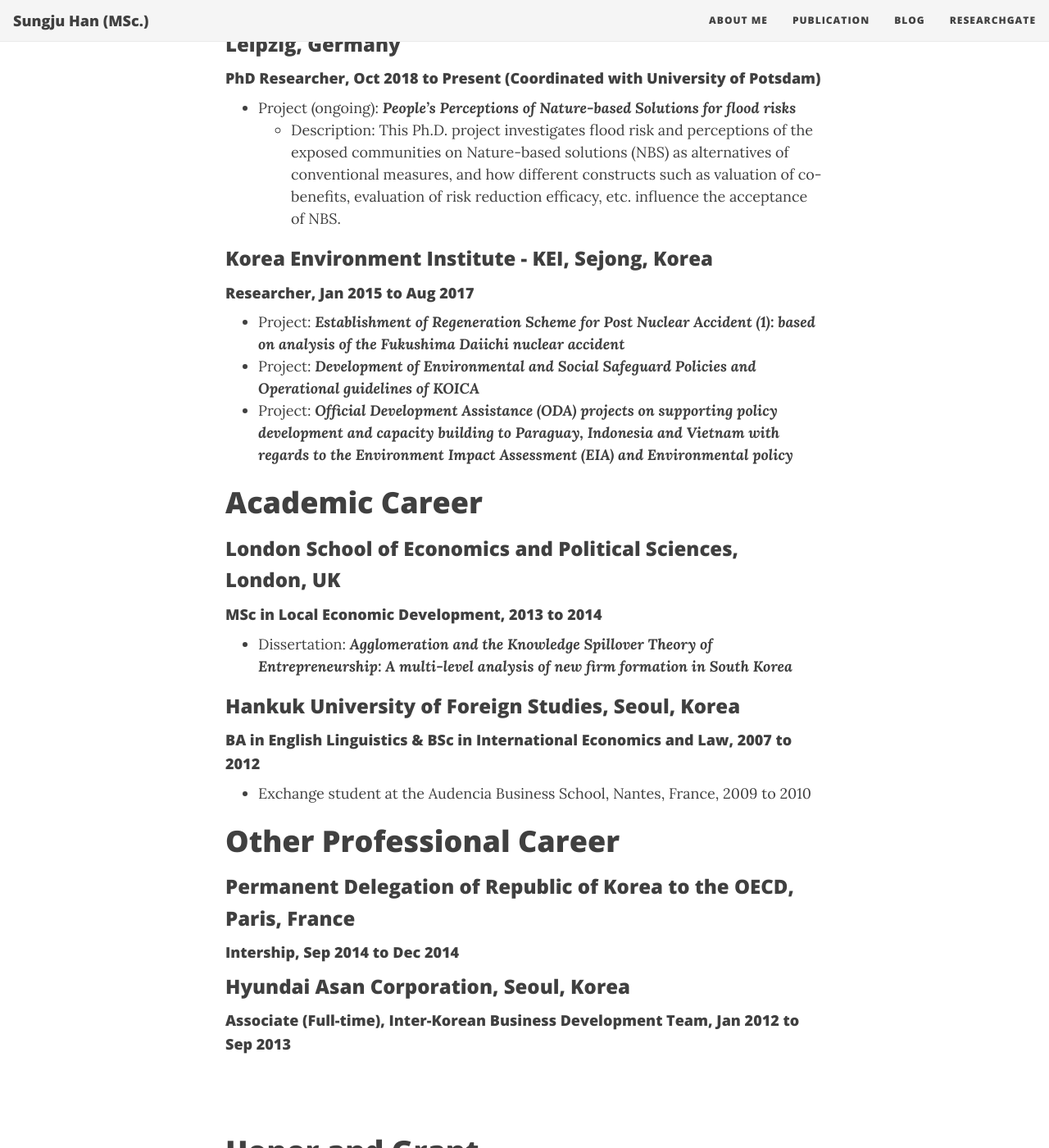
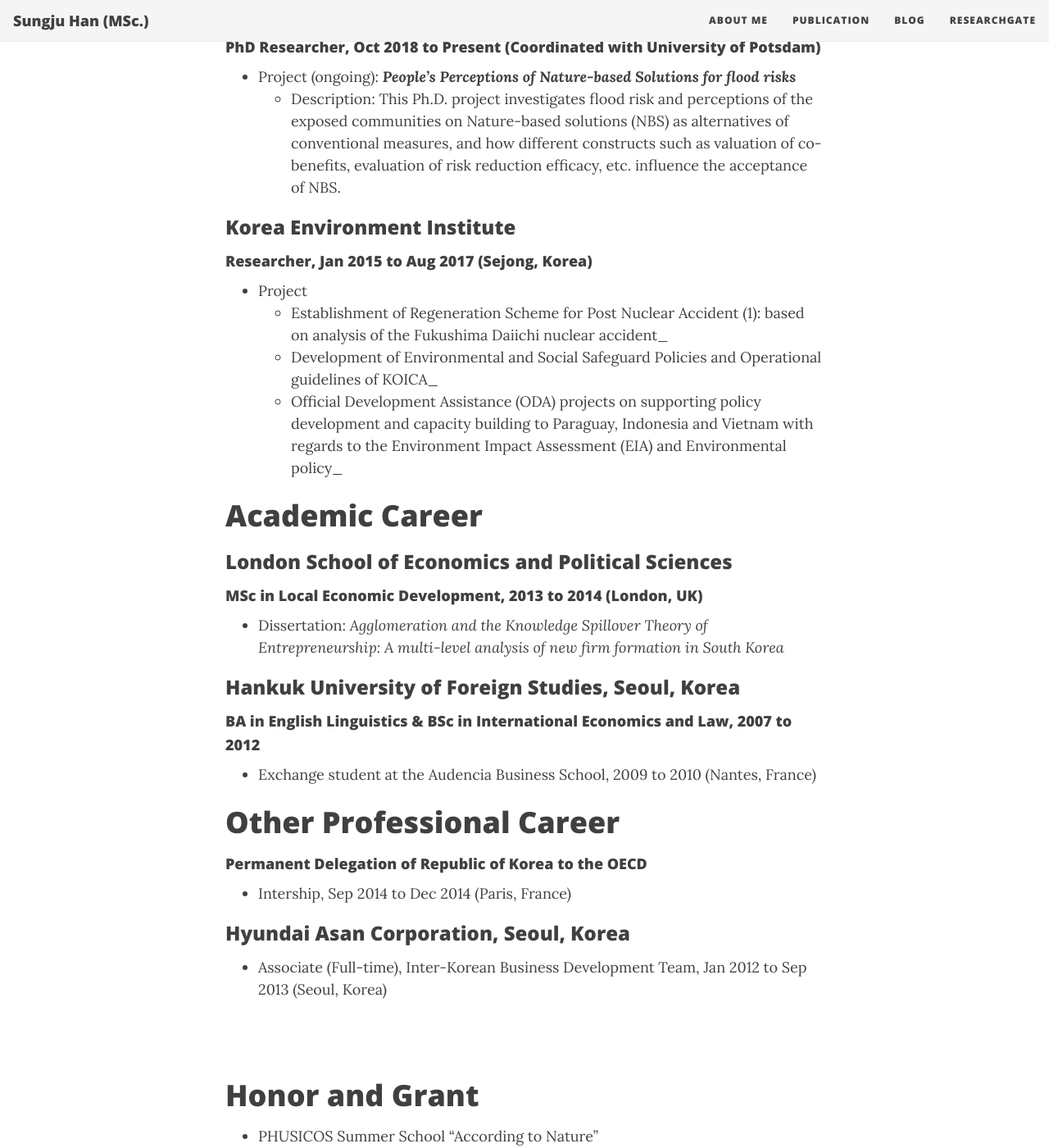
Before and after one commit to sungju-han/sungju-han.github.io, a Jekyll site: the page built from about me.md, in a window 1280 px wide and 1400 px high, scrolled down 442 px. Shown: the whole window at 82% size. Built offline with Jekyll 4.4.1, drawn with Linux system fonts in a browser that asks for light colours; nearby versions of some CDN libraries.

Commit message:
Update about me.md

```diff
--- a/about me.md
+++ b/about me.md
@@ -8,37 +8,38 @@ title: About me
 
 # Research Experience
 
-### Helmholtz Centre for Environmental Research GmbH - UFZ, Leipzig, Germany
+### Helmholtz Centre for Environmental Research GmbH - UFZ
 #### PhD Researcher, Oct 2018 to Present (Coordinated with University of Potsdam)
 
 * Project (ongoing): _**People's Perceptions of Nature-based Solutions for flood risks**_
   * Description: This Ph.D. project investigates flood risk and perceptions of the exposed communities on Nature-based solutions (NBS) as alternatives of conventional measures, and how different constructs such as valuation of co-benefits, evaluation of risk reduction efficacy, etc. influence the acceptance of NBS.
 
-### Korea Environment Institute - KEI, Sejong, Korea
-#### Researcher,	Jan 2015 to Aug 2017
-* Project: _**Establishment of Regeneration Scheme for Post Nuclear Accident (1): based on analysis of the Fukushima Daiichi nuclear accident**_
-* Project: _**Development of Environmental and Social Safeguard Policies and Operational guidelines of KOICA**_
-* Project: _**Official Development Assistance (ODA) projects on supporting policy development and capacity building to Paraguay, Indonesia and Vietnam with regards to the Environment Impact Assessment (EIA) and Environmental policy**_
+### Korea Environment Institute
+#### Researcher,	Jan 2015 to Aug 2017 (Sejong, Korea)
+* Project
+  * Establishment of Regeneration Scheme for Post Nuclear Accident (1): based on analysis of the Fukushima Daiichi nuclear accident_
+  * Development of Environmental and Social Safeguard Policies and Operational guidelines of KOICA_
+  * Official Development Assistance (ODA) projects on supporting policy development and capacity building to Paraguay, Indonesia and Vietnam with regards to the Environment Impact Assessment (EIA) and Environmental policy_
 <br/>
 
 # Academic Career
 
-### London School of Economics and Political Sciences, London, UK
-#### MSc in Local Economic Development, 2013 to 2014
+### London School of Economics and Political Sciences
+#### MSc in Local Economic Development, 2013 to 2014 (London, UK)
 
-* Dissertation: _**Agglomeration and the Knowledge Spillover Theory of Entrepreneurship: A multi-level analysis of new firm formation in South Korea**_
+* Dissertation: _Agglomeration and the Knowledge Spillover Theory of Entrepreneurship: A multi-level analysis of new firm formation in South Korea_
 
 ### Hankuk University of Foreign Studies, Seoul, Korea
 #### BA in English Linguistics & BSc in International Economics and Law, 2007 to 2012
-* Exchange student at the Audencia Business School, Nantes, France, 2009 to 2010
+* Exchange student at the Audencia Business School, 2009 to 2010 (Nantes, France)
 <br/>
 
 # Other Professional Career
-### Permanent Delegation of Republic of Korea to the OECD, Paris, France
-#### Intership, Sep 2014 to Dec 2014
+#### Permanent Delegation of Republic of Korea to the OECD
+* Intership, Sep 2014 to Dec 2014 (Paris, France)
 
 ### Hyundai Asan Corporation, Seoul, Korea
-#### Associate (Full-time), Inter-Korean Business Development Team, Jan 2012 to Sep 2013
+* Associate (Full-time), Inter-Korean Business Development Team, Jan 2012 to Sep 2013 (Seoul, Korea)
 
 <br/>
 
```
